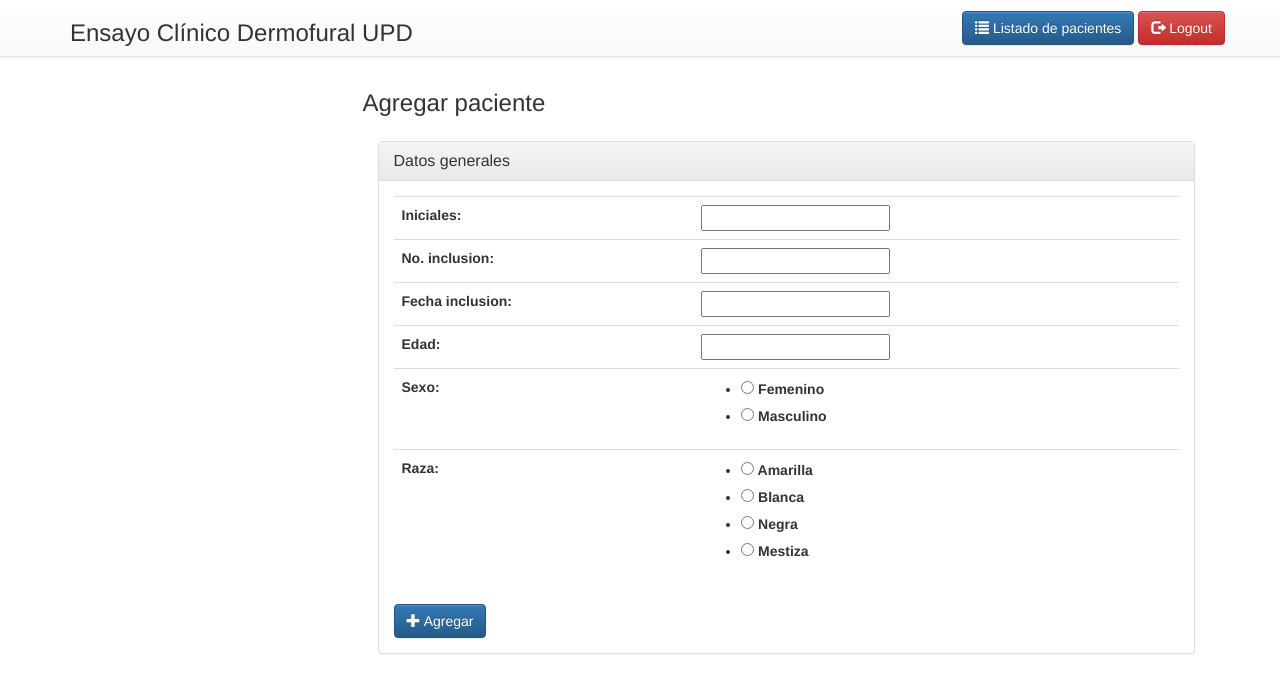
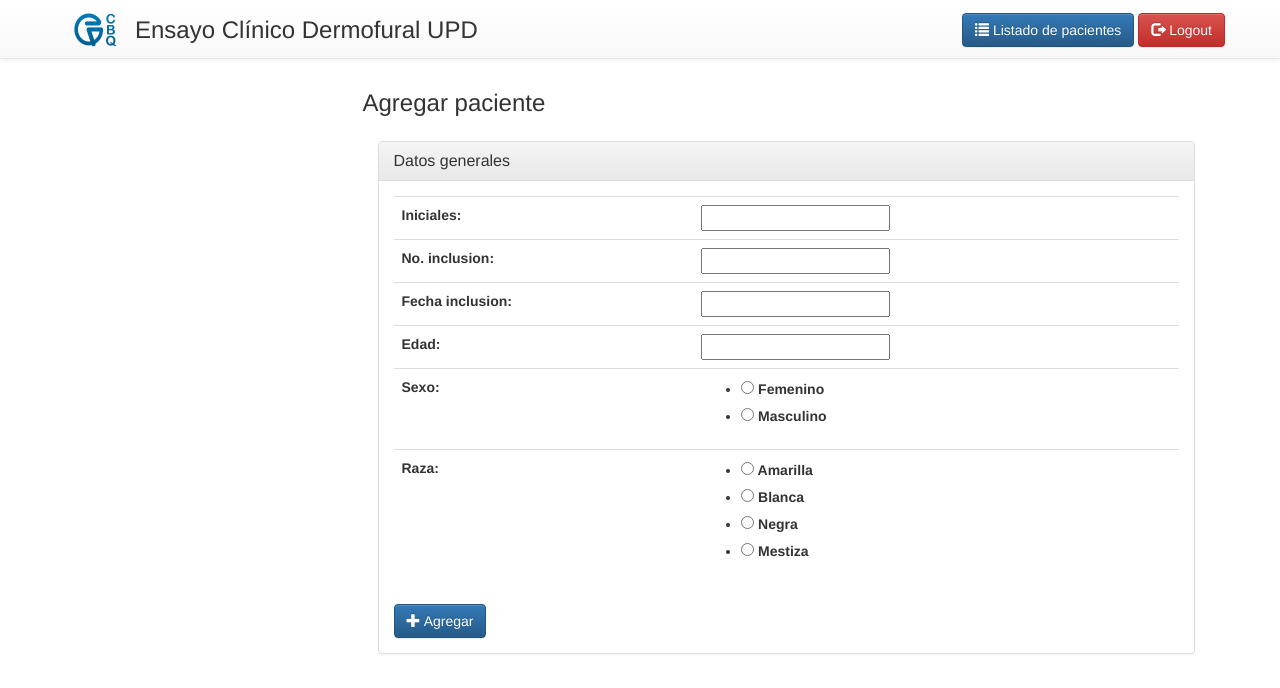
Before and after one commit to edwardc91/clinical_trial, a Django app: page /paciente/ in a window 1280 px wide. Shown: the top 688 px of the page. Run offline with Django 3.2, Linux system fonts and the light colour scheme; parts of the project's set-up code (start-up, migrations or seed data) failed here and were passed over; some libraries are stand-ins or nearby versions.

Commit message:
Icono del CBQ y link a la pagina

```diff
--- a/templates/index.html
+++ b/templates/index.html
@@ -20,11 +20,15 @@
 <body>
 <nav class="navbar navbar-default navbar-fixed-top">
     <div class="container">
-        <div class="navbar-header">
+        <a class="navbar-brand" href="http://www.cbq.uclv.edu.cu/index.php?option=com_content&task=view&id=12&Itemid=36">
+            <img alt="CBQ" src="{% static "images/CBQazul.png" %}" width="50px" height="50px" style="margin-top: -10px">
+        </a>
+        <div class="navbar-header" style="margin-top: -3px; margin-bottom: 5px">
             <h3>Ensayo Clínico Dermofural UPD</h3>
         </div>
-        <div class="navbar-right " style="margin-top: 11px">
-            <a class="btn btn-primary" href="{% url "Index" %}"><span class="glyphicon glyphicon-list"></span> Listado de
+        <div class="navbar-right " style="margin-top: 13px">
+            <a class="btn btn-primary" href="{% url "Index" %}"><span class="glyphicon glyphicon-list"></span> Listado
+                de
                 pacientes</a>
             <a class="btn btn-danger" href="#"><span class="glyphicon glyphicon-log-out"></span> Logout</a>
         </div>
```
Also changed, not shown: templates/statics/images/CBQazul.png (added), templates/statics/images/CBQrojo.png (added).
